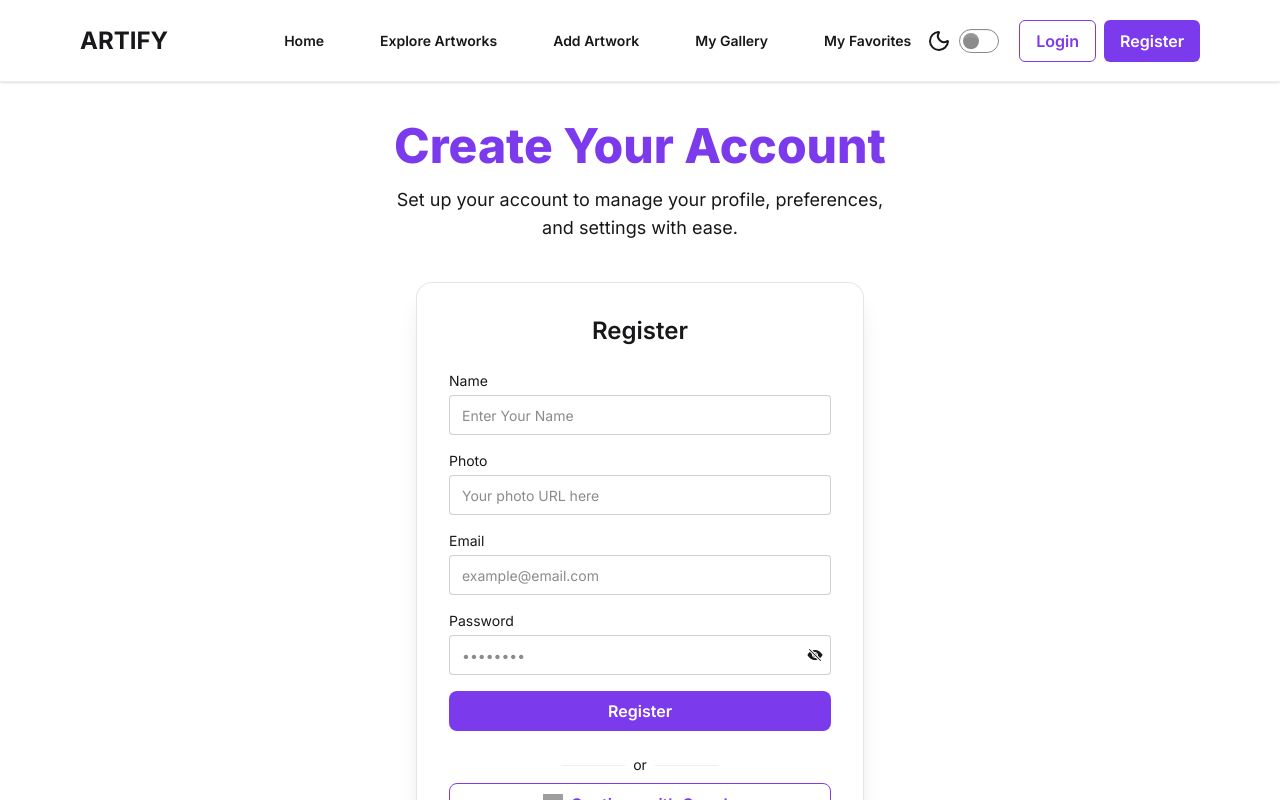
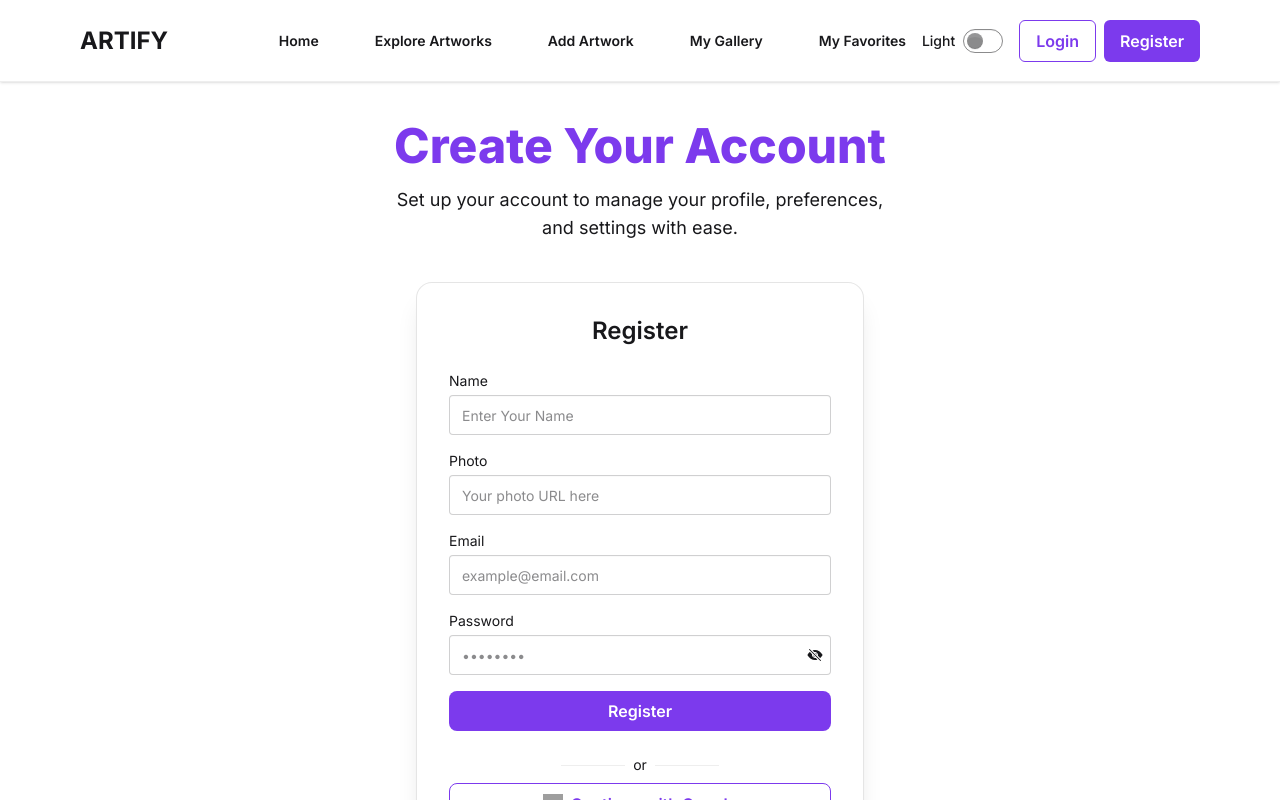
Before and after one commit to Mahfuja-Minha/ARTIFY-Client-Side, a React (Vite) app: page /register in a window 1280 px wide. Shown: the top 800 px of the page. Built offline with nearby package versions, Linux system fonts and the light colour scheme; no server answers; grey boxes are pictures that could not be loaded.

Commit message:
Navbar update

```diff
--- a/src/component/Navbar/Navbar.jsx
+++ b/src/component/Navbar/Navbar.jsx
@@ -3,7 +3,6 @@ import { Link } from "react-router";
 import { AuthContext } from "../../contexts/AuthContext";
 import { toast } from "react-toastify";
 import MyLink from "../MyLink/MyLink";
-import { LogIn, MoonIcon } from "lucide-react";
 
 const Navbar = () => {
   const { user, signOutUserFunc, loading } = useContext(AuthContext);
@@ -74,6 +73,20 @@ const Navbar = () => {
             <li>
               <MyLink to="/myFavorites">My Favorites</MyLink>
             </li>
+            <li className="flex gap-2">
+              <div>
+                <span className="font-semibold">
+                  {theme === "dark" ? "Dark" : "Light"}
+                </span>
+
+                <input
+                  onChange={(e) => handleTheme(e.target.checked)}
+                  type="checkbox"
+                  defaultChecked={localStorage.getItem("theme") === "dark"}
+                  className="toggle cursor-pointer"
+                />
+              </div>
+            </li>
           </ul>
         </div>
 
@@ -102,9 +115,13 @@ const Navbar = () => {
         </ul>
       </div>
 
-      <div className="navbar-end gap-2 md:gap-5">
-        <div className="flex flex-col md:flex-row gap-1 md:gap-2 items-center">
-          <MoonIcon className="hidden md:block" />
+      <div className="navbar-end gap-4">
+        <div className="hidden lg:block">
+          <div className="flex gap-2 items-center">
+            <span className="text-sm font-medium">
+              {theme === "dark" ? "Dark" : "Light"}
+            </span>
+
             <input
               onChange={(e) => handleTheme(e.target.checked)}
               type="checkbox"
@@ -112,11 +129,13 @@ const Navbar = () => {
               className="toggle cursor-pointer"
             />
           </div>
+        </div>
+
         {loading ? (
           <span className="loading loading-spinner loading-sm"></span>
         ) : user ? (
           <div className="relative text-center">
-            <button className="btn" onClnpmick={() => setOpen(!open)}>
+            <button className="btn" onClick={() => setOpen(!open)}>
               <img
                 src={user?.photoURL || "https://via.placeholder.com/88"}
                 className="h-10 w-10 rounded-full"
@@ -151,7 +170,6 @@ const Navbar = () => {
               to="/login"
               className="border border-[#7C3AED] hover:bg-[#6D28D9] hover:text-white text-[#7C3AED] px-4 py-2 rounded-md font-semibold flex gap-1 items-center"
             >
-              {/* <LogIn className="w-5" /> */}
               Login
             </Link>
 
```
Lines whose indentation alone changed are shown as unchanged.
